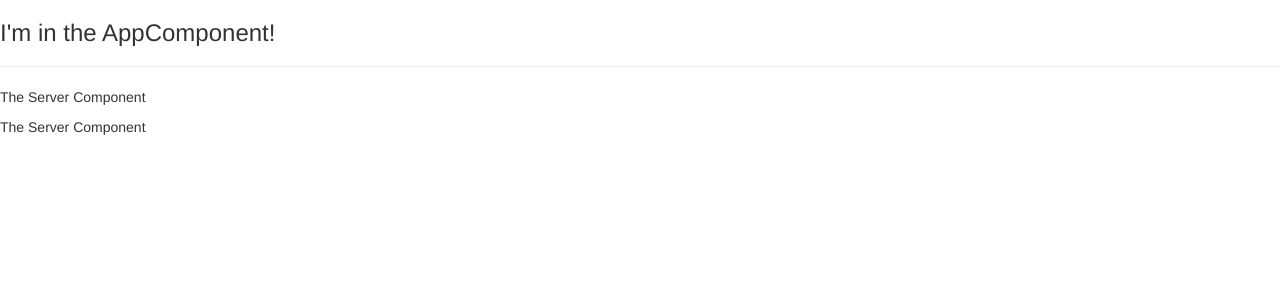
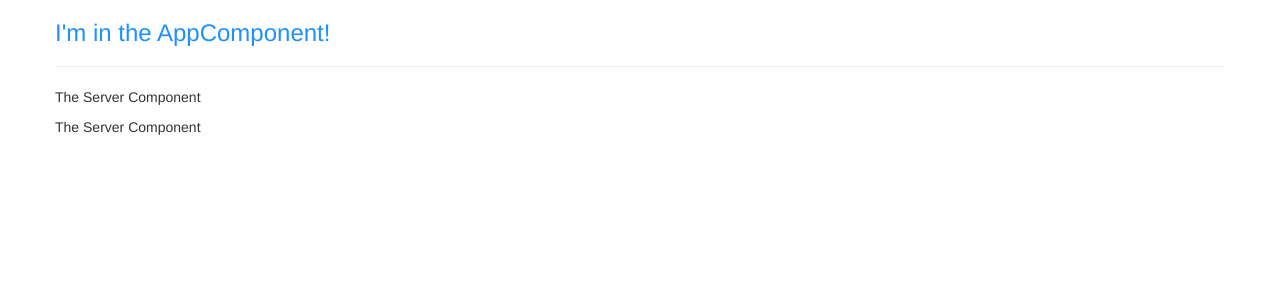
Before and after one commit to listv/angular2-reddit-base, an Angular app: page / in a window 1280 px wide. Shown: the top 300 px of the page. Built offline with nearby package versions, Linux system fonts and the light colour scheme.

Commit message:
Working with Component Styles.

```diff
--- a/src/app/app.component.css
+++ b/src/app/app.component.css
@@ -0,0 +1,3 @@
+h3{
+  color: darkblue;
+}
--- a/src/app/app.component.html
+++ b/src/app/app.component.html
@@ -1,3 +1,7 @@
-<h3>I'm in the AppComponent!</h3>
-<hr/>
-<app-servers></app-servers>
+<div class="container">
+  <div class="row">
+    <h3>I'm in the AppComponent!</h3>
+    <hr />
+    <app-servers></app-servers>
+  </div>
+</div>
--- a/src/app/app.component.ts
+++ b/src/app/app.component.ts
@@ -3,7 +3,13 @@ import { Component } from '@angular/core';
 @Component({
   selector: 'app-root',
   templateUrl: './app.component.html',
-  styleUrls: ['./app.component.css']
+  //styleUrls: ['./app.component.css']
+  styles: [
+    `
+      h3 {
+        color: dodgerblue;
+      }
+    `
+  ]
 })
-export class AppComponent {
-}
+export class AppComponent {}
```
